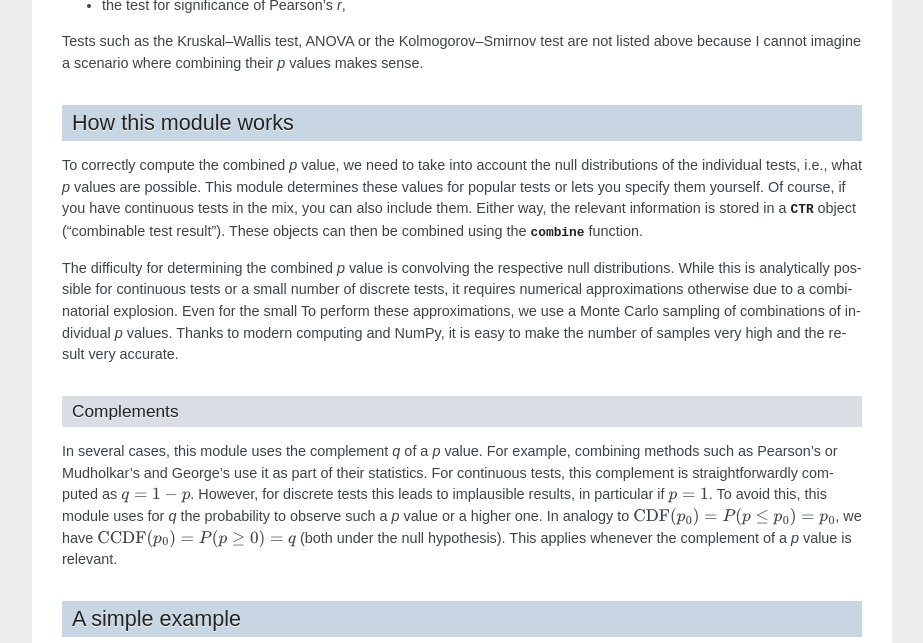
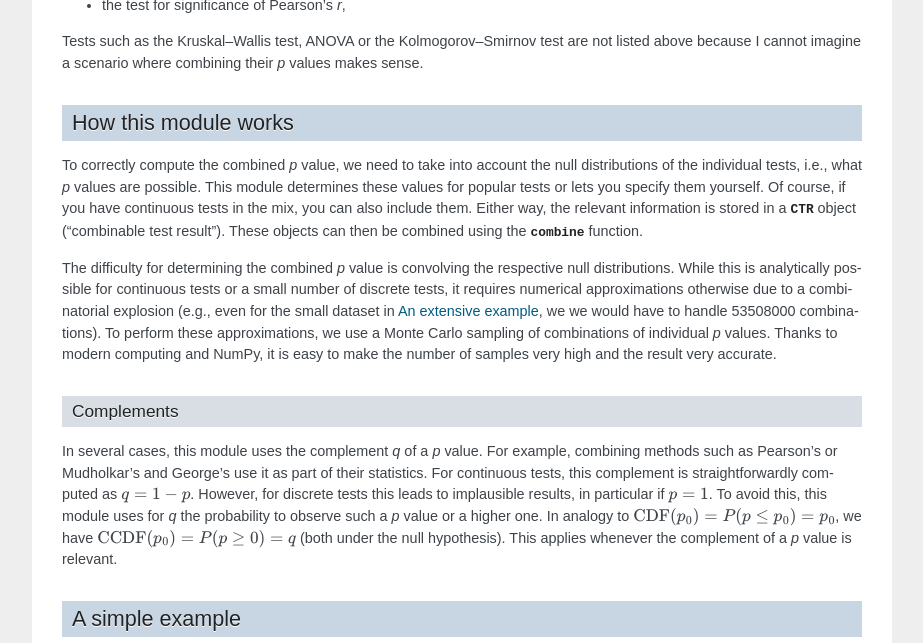
Before and after one commit to BPSB/combine-p-values-discrete, a Sphinx documentation site: the page built from docs/index.rst, in a window 1280 px wide and 900 px high, scrolled down 1617 px, cut to the strip 0-643 px from the top of the window. Shown: the whole strip, without its empty margins (198-1121 px from the left). Built offline with Sphinx 7.4.7, drawn with Linux system fonts in a browser that asks for light colours; the version number could not be read and is left out.

Commit message:
Fixing a broken sentence.

```diff
--- a/docs/index.rst
+++ b/docs/index.rst
@@ -98,8 +98,7 @@ Either way, the relevant information is stored in a `CTR` object (“combinable
 These objects can then be combined using the `combine` function.
 
 The difficulty for determining the combined *p* value is convolving the respective null distributions.
-While this is analytically possible for continuous tests or a small number of discrete tests, it requires numerical approximations otherwise due to a combinatorial explosion.
-Even for the small
+While this is analytically possible for continuous tests or a small number of discrete tests, it requires numerical approximations otherwise due to a combinatorial explosion (e.g., even for the small dataset in `comparison`, we we would have to handle 53508000 combinations).
 To perform these approximations, we use a Monte Carlo sampling of combinations of individual *p* values.
 Thanks to modern computing and NumPy, it is easy to make the number of samples very high and the result very accurate.
 
```
